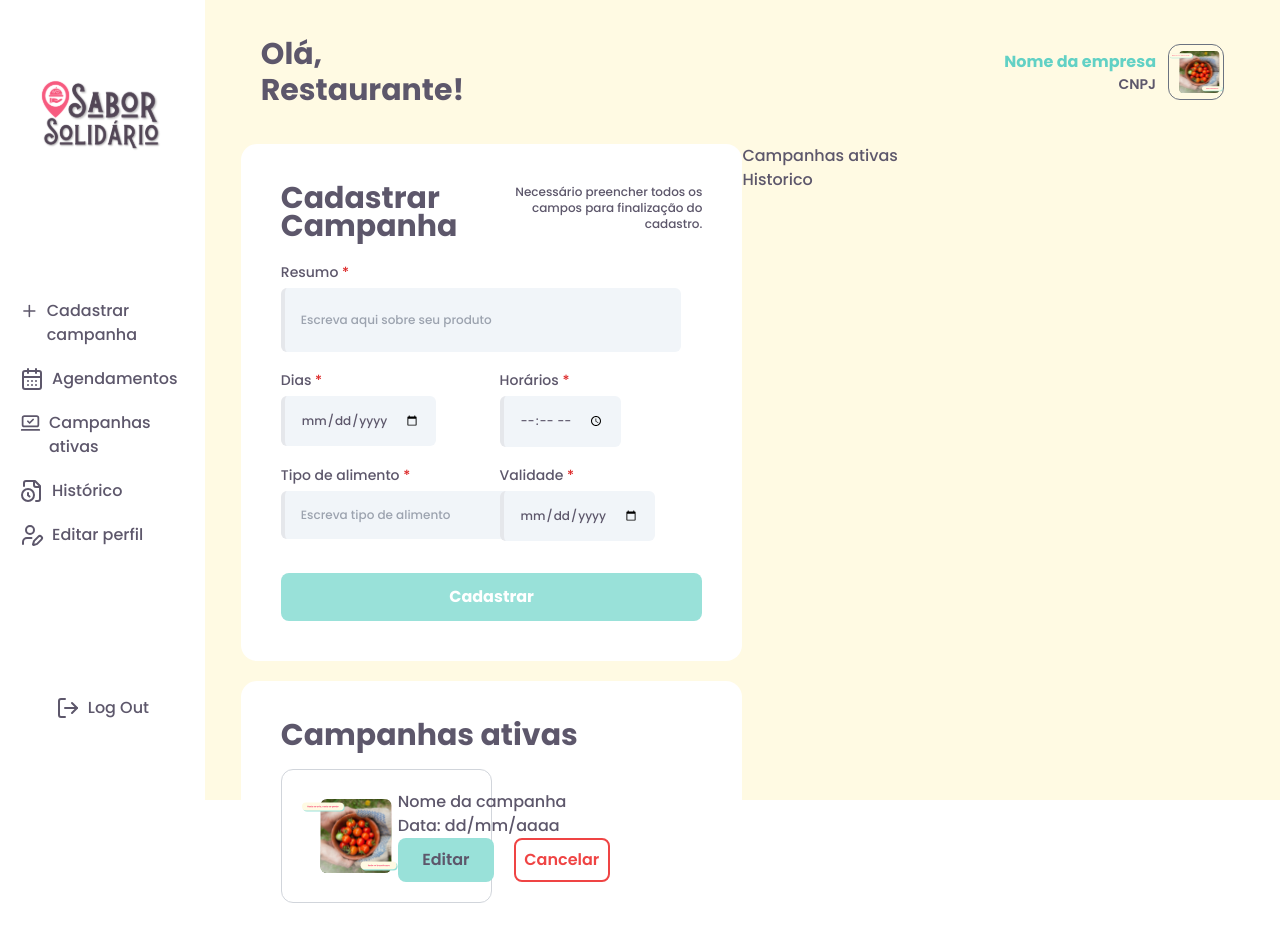
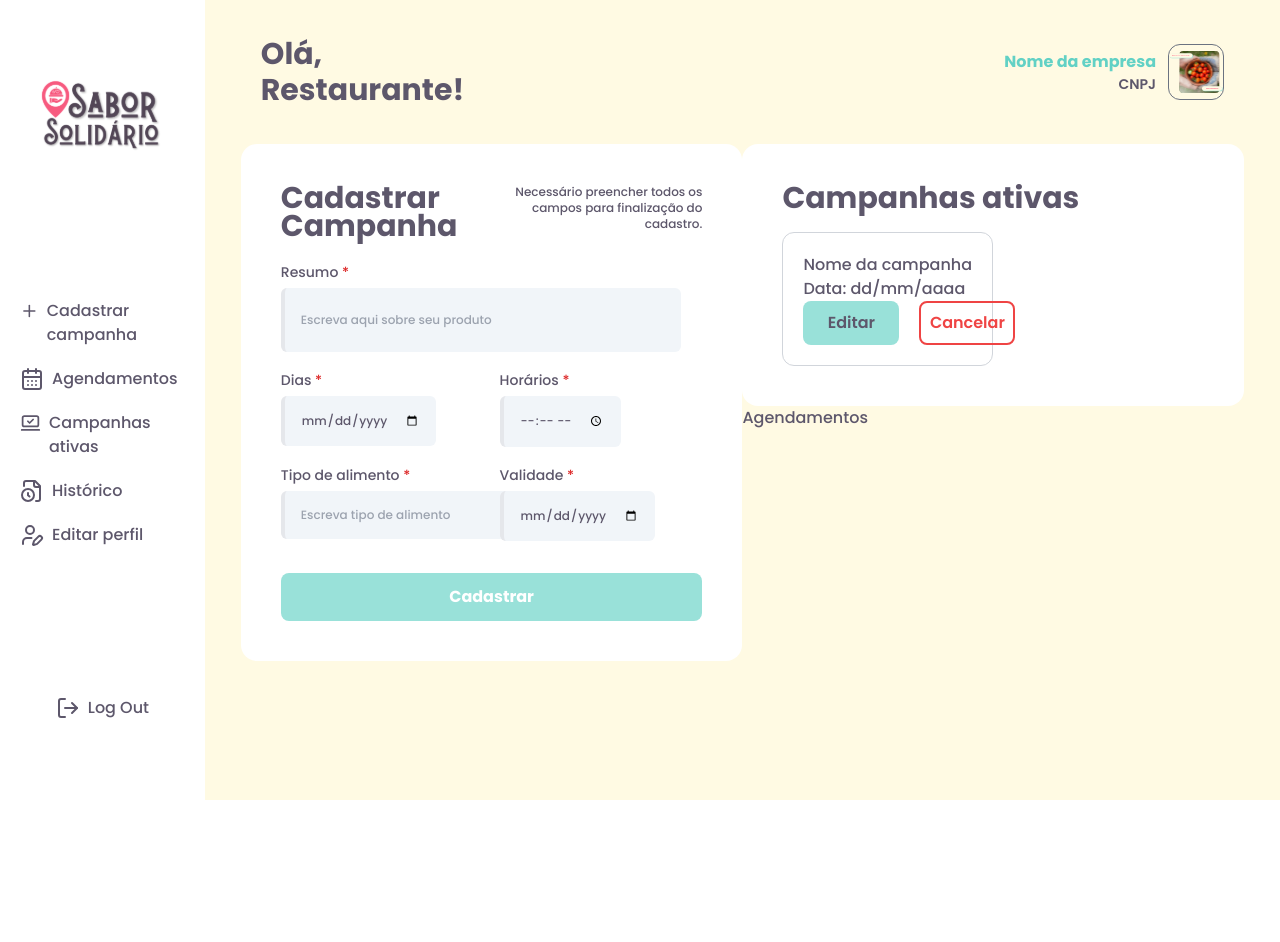
Before and after one commit to Guga-Santos/sabor_solidario_Front, a Next.js app: page /perfilRestaurante in a window 1280 px wide. Shown: the top 942 px of the page. After the commit the page ends 800 px from the top, so only its background shows below. Built offline with nearby package versions, Linux system fonts and the light colour scheme.

Commit message:
Alterações perfil restaurante

```diff
--- a/src/app/perfilRestaurante/page.jsx
+++ b/src/app/perfilRestaurante/page.jsx
@@ -132,13 +132,14 @@ export default function PerfilRestaurante() {
                             </button>
                         </form>
                     </div>
+                </div>
 
+                <div>
                     <div className="bg-white rounded-2xl p-10">
                         <h3 className="text-3xl font-bold leading-7">Campanhas ativas</h3>
 
-                        <div className=" grid grid-cols-2 grid-rows-2 mt-5">
+                        <div className=" grid grid-cols-2 mt-5">
                             <div className="flex border border-solid border-gray-300 rounded-xl p-5">
-                                <Image className="w-24" src={imagensUser} />
                                 <div>
                                     <div className="flex flex-col">
                                         <span>Nome da campanha</span>
@@ -149,18 +150,12 @@ export default function PerfilRestaurante() {
                                         <button className="p-2 w-24 border-2 border-solid border-red-500 rounded-lg text-red-500 font-semibold">Cancelar</button>
                                     </div>
                                 </div>
-
                             </div>
                         </div>
                     </div>
-                </div>
 
-                <div>
                     <div>
-                        Campanhas ativas
-                    </div>
-                    <div>
-                        Historico
+                        Agendamentos
                     </div>
                 </div>
             </div>
```
